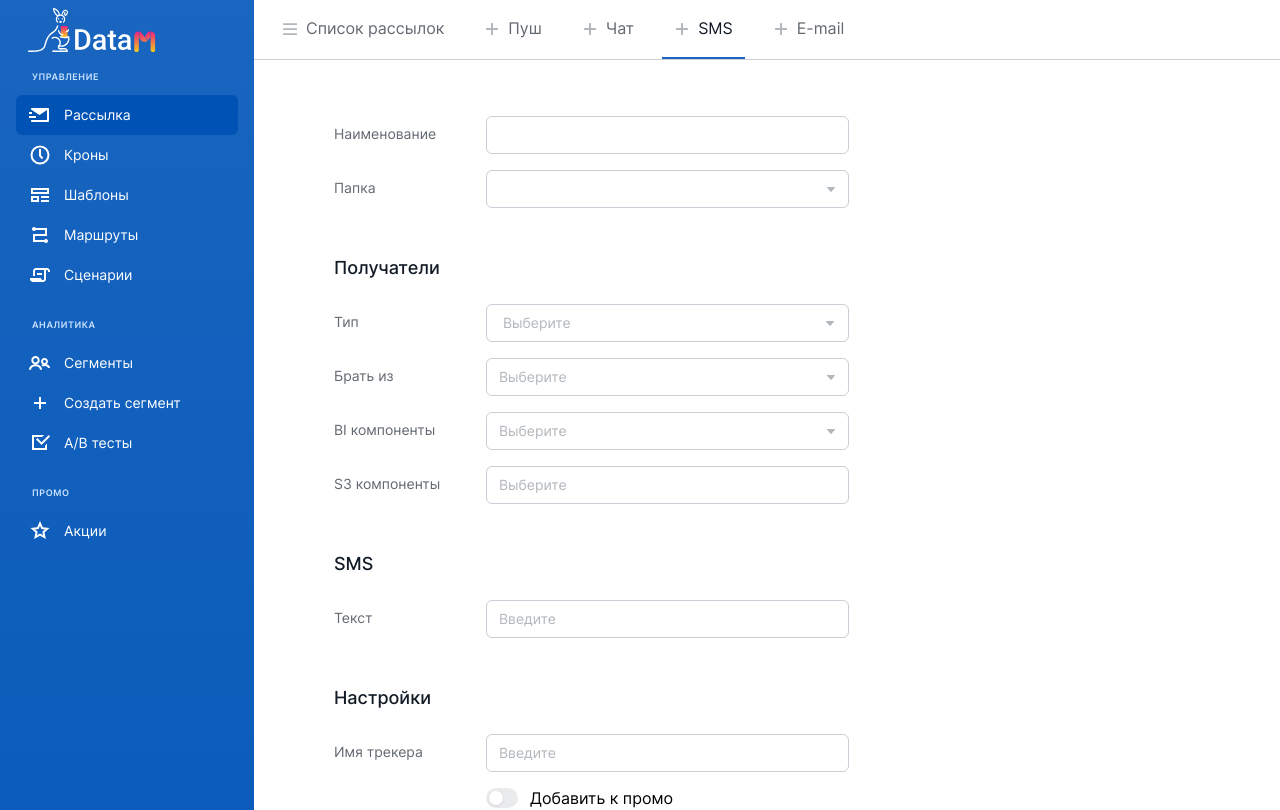
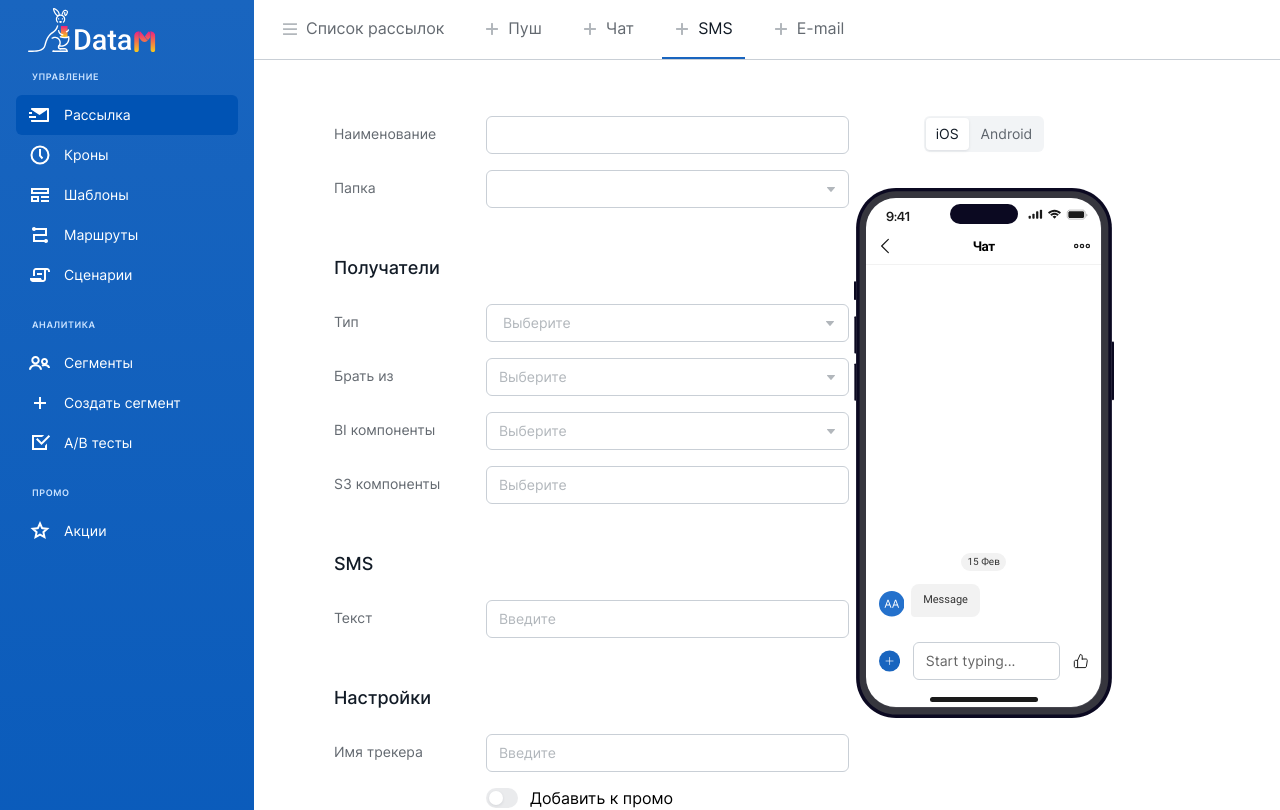
Before and after one commit to Rostick0/data_m, a React (Create React App) app: page /broadcast/sms in a window 1280 px wide. Shown: the top 810 px of the page. Built offline with nearby package versions, Linux system fonts and the light colour scheme.

Commit message:
+add switch phone sms page

```diff
--- a/src/components/PhoneAndroid/components/PhoneAndroidChat/PhoneAndroidChat.tsx
+++ b/src/components/PhoneAndroid/components/PhoneAndroidChat/PhoneAndroidChat.tsx
@@ -9,9 +9,6 @@ interface PhoneAndroidChatProps {
 const PhoneAndroidChat: FC<PhoneAndroidChatProps> = ({
   messages
 }) => (
-  // <div className={styles.PhoneAndroidChat}>
-  //   PhoneAndroidChat Component
-  // </div>
   <PhoneChat
     messages={messages}
     topChildren={
--- a/src/pages/BroadcastSms/BroadcastSms.module.scss
+++ b/src/pages/BroadcastSms/BroadcastSms.module.scss
@@ -1,3 +1,5 @@
 .BroadcastSms {
+    display: flex;
+    justify-content: space-between;
     padding: 56px 166px 96px 80px;
 }
--- a/src/pages/BroadcastSms/BroadcastSms.tsx
+++ b/src/pages/BroadcastSms/BroadcastSms.tsx
@@ -7,11 +7,15 @@ import FieldUi from '../../components/Field/Field';
 import InputSwitch from '../../ui/InputSwitch/InputSwitch';
 import InputMulti from '../../ui/InputMulti/InputMulti';
 import SelectMulti from '../../ui/SelectMulti/SelectMulti';
+import PhoneSwitch from '../../components/PhoneSwitch/PhoneSwitch';
+import PhoneAndroidChat from '../../components/PhoneAndroid/components/PhoneAndroidChat/PhoneAndroidChat';
+import PhoneIphoneChat from '../../components/PhoneIphone/components/PhoneIphoneChat/PhoneIphoneChat';
 
 interface BroadcastSmsProps { }
 
 const BroadcastSms: FC<BroadcastSmsProps> = () => (
   <div className={styles.BroadcastSms}>
+    <div>
       <FieldUi>
         <FieldItemUi
           title="Наименование"
@@ -138,6 +142,14 @@ const BroadcastSms: FC<BroadcastSmsProps> = () => (
         </FieldItemUi>
       </FieldUi>
     </div>
+    <div>
+      <PhoneSwitch
+        className={styles.BroadcastChat__first_phone}
+        androidChildren={<PhoneAndroidChat></PhoneAndroidChat>}
+        iphoneChildren={<PhoneIphoneChat></PhoneIphoneChat>}
+      ></PhoneSwitch>
+    </div>
+  </div>
 );
 
 export default BroadcastSms;
```
Lines whose indentation alone changed are shown as unchanged.
